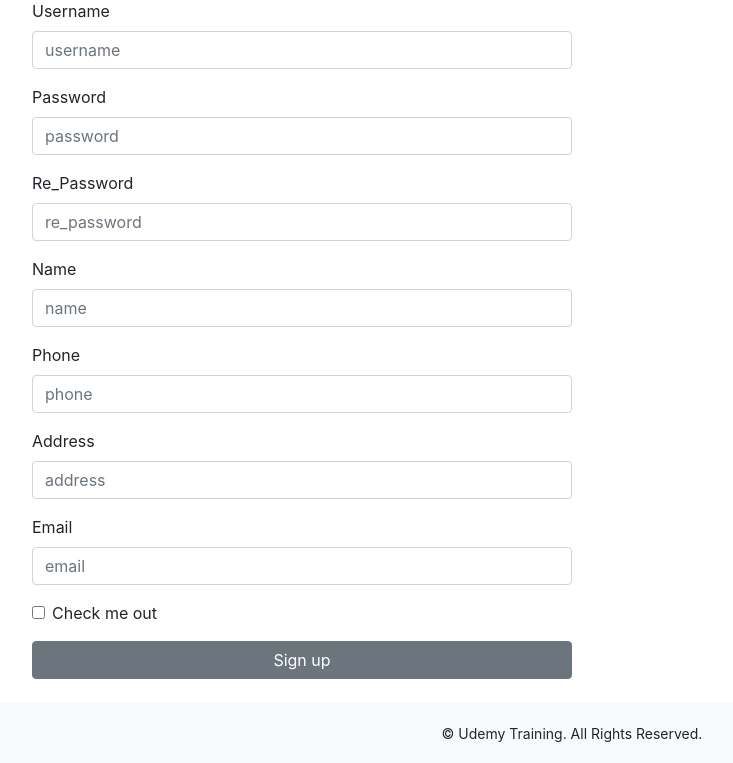
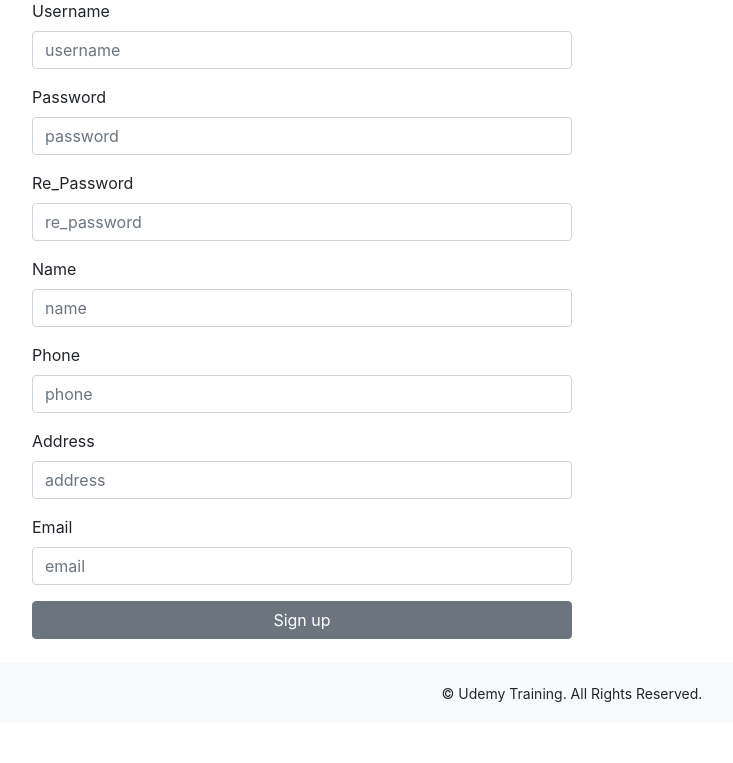
Before and after one commit to hyunn00/Shoppingmall-Prj, a Django app: page /account/register/ in a window 1280 px wide. Shown: the part 601-1364 px from the top of the page, without its empty margins (68-801 px from the left). After the commit the page ends 1303 px from the top, so only its background shows below. Run offline with Django 3.2, Linux system fonts and the light colour scheme; data comes from the database, SQL or seed files in the repository; both versions use the stored data as it was after the commit; parts of the project's set-up code (start-up, migrations or seed data) failed here and were passed over; some libraries are stand-ins or nearby versions.

Commit message:
commit 4

```diff
--- a/account/views.py
+++ b/account/views.py
@@ -37,6 +37,7 @@ def register(request):
                 phone = phone,
             )
             member.save()
+            return redirect('/shop')
 
         return render(request, 'account/register.html', res_data)
 
--- a/platestudio/settings.py
+++ b/platestudio/settings.py
@@ -134,7 +134,7 @@ STATICFILES_DIRS = (
 )
 MEDIA_URL = '/media/'
 MEDIA_ROOT = os.path.join(BASE_DIR, 'static', 'media')
-z
+
 # Default primary key field type
 # https://docs.djangoproject.com/en/3.2/ref/settings/#default-auto-field
 
--- a/templates/account/register.html
+++ b/templates/account/register.html
@@ -55,11 +55,7 @@
                     <label for="email">Email</label>
                     <input type="email" class="form-control btn-block" id="email" placeholder="email" name="email" style="width:50%">
                 </div>
-                <div class="form-group form-check">
-                    <input type="checkbox" class="form-check-input" id="exampleCheck1">
-                    <label class="form-check-label" for="exampleCheck1">Check me out</label>
-                </div>
-                <button type="submit" class="btn btn-secondary btn-block my_custom_button"  style="width:50%">Sign up</button>
+                <button type="submit" class="btn btn-secondary btn-block my_custom_button"  style="width:50%" onclick="location.href='/shop/'">Sign up</button>
                 <br>
             </form>
         </div>
```
Also changed, not shown: db.sqlite3.
